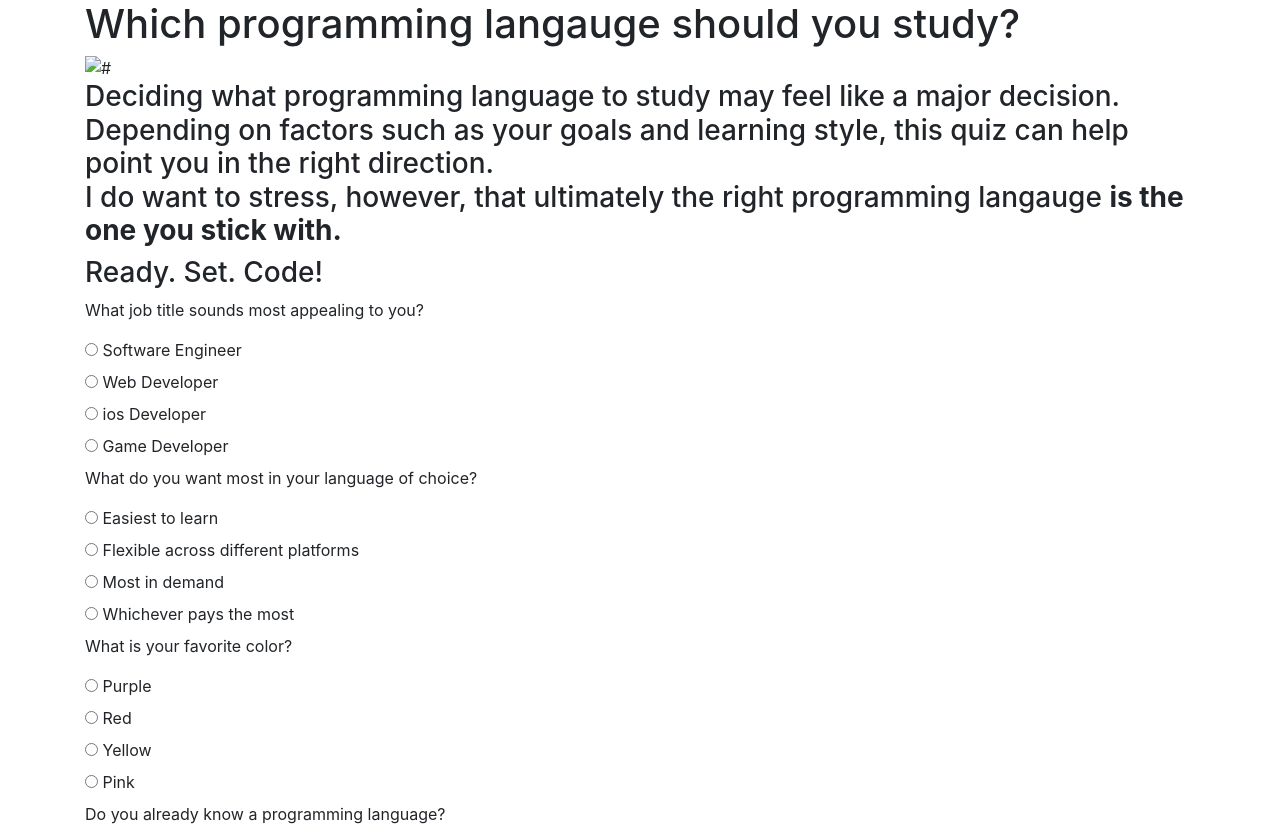
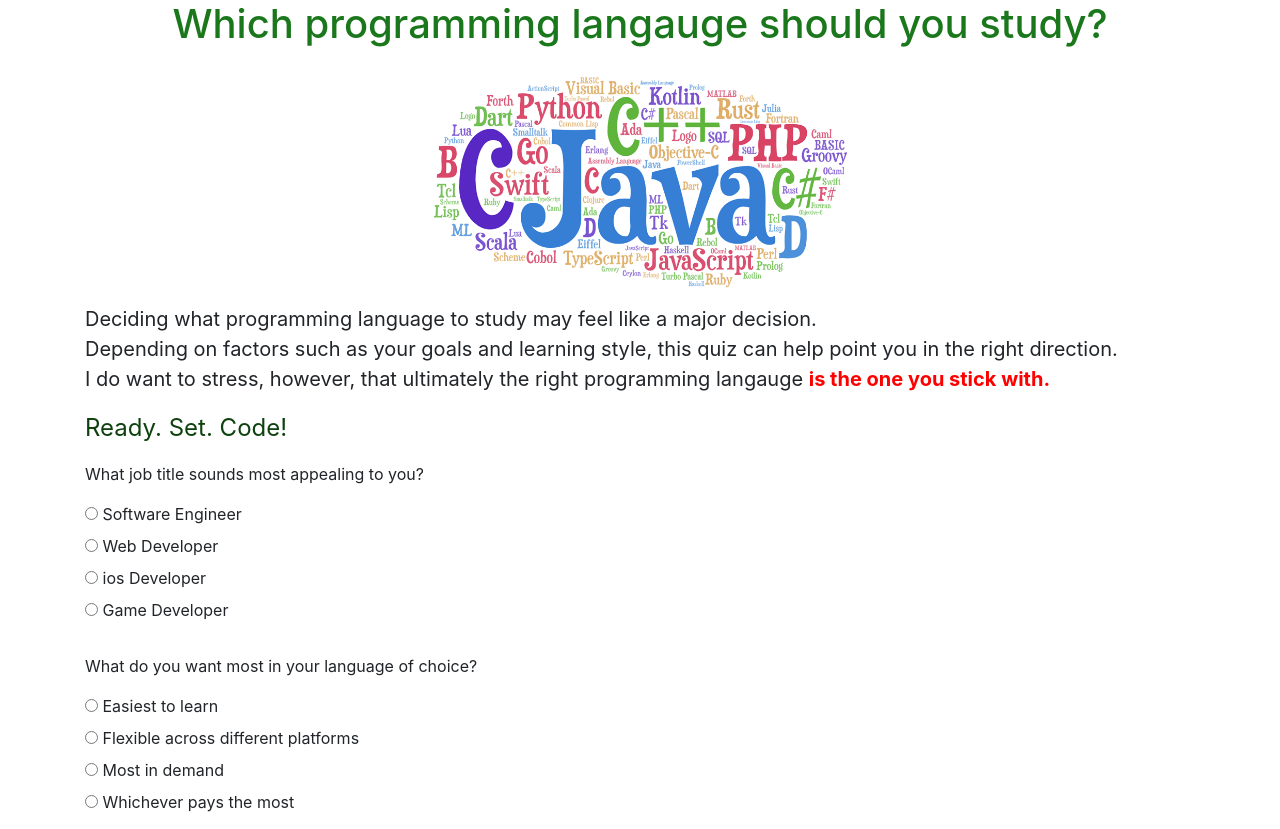
Before and after one commit to marnionrails/codereview2, a plain HTML site: page index.html in a window 1280 px wide. Shown: the top 829 px of the page. Drawn offline with Linux system fonts and the light colour scheme.

Commit message:
center into-image and header

```diff
--- a/css/styles.css
+++ b/css/styles.css
@@ -17,3 +17,27 @@
 #Swift {
   color: yellow;
 }
+
+#intro-image {
+  width: 40%;
+  display: block;
+  margin: auto;
+}
+
+h1 {
+  color: rgb(27, 119, 27);
+  text-align: center;
+}
+
+span {
+  color: red;
+}
+
+.ready {
+  color: rgb(13, 65, 13);
+  font-size: 24px;
+}
+
+.intro {
+  font-size: 20px;
+}
--- a/index.html
+++ b/index.html
@@ -9,12 +9,12 @@
   <body>
     <div class="container">
       <h1>Which programming langauge should you study?</h1>
-      <img src="#" alt="#">
-      <h3>Deciding what programming language to study may feel like a major decision. <br>
+      <img src="img/intro-image.png" alt="Programming languages" id="intro-image">
+      <p class="intro">Deciding what programming language to study may feel like a major decision. <br>
           Depending on factors such as your goals and learning style, this quiz can help point you in the right direction. <br>
-          I do want to stress, however, that ultimately the right programming langauge <strong>is the one you stick with.</strong> <br>
-      </h3>
-      <h3>Ready. Set. Code!</h3>
+          I do want to stress, however, that ultimately the right programming langauge <span><strong>is the one you stick with.</strong></span> <br>
+      </p>
+      <p class="ready">Ready. Set. Code!</p>
       <form id="form-group">
         <div class="radio">
           <p>What job title sounds most appealing to you?</p>
@@ -41,6 +41,7 @@
             Game Developer
           </label>
         </div>
+        <br>
         <div class="radio">
           <p>What do you want most in your language of choice?</p>
           <label>
@@ -66,6 +67,7 @@
             Whichever pays the most
           </label>
         </div>
+        <br>
         <div class="radio">
           <p>What is your favorite color?</p>
           <label>
@@ -91,6 +93,7 @@
             Pink
           </label>
         </div>
+        <br>
         <div class="radio">
           <p>Do you already know a programming language?</p>
           <label>
@@ -116,6 +119,7 @@
             More than three
           </label>
         </div>
+        <br>
         <div class="radio">
           <p>Do you enjoy group work?</p>
           <label>
@@ -141,6 +145,7 @@
             I hate working in groups--people are so annoying!
           </label>
         </div>
+        <br>
         <div class="radio">
           <p>How are you with numbers?</p>
           <label>
@@ -166,6 +171,7 @@
             Good.
           </label>
         </div>
+        <br>
         <div class="radio">
           <p>Do you play video games?</p>
           <label>
@@ -191,6 +197,7 @@
             Not games, but I download many fun apps on my phone.
           </label>
         </div>
+        <br>
         <div class="radio">
           <p>How do you stay organized?</p>
           <label>
@@ -216,6 +223,7 @@
             Use my reminders app on my phone
           </label>
         </div>
+        <br>
         <div class="radio">
           <p>Do you enjoy work?</p>
           <label>
@@ -241,6 +249,7 @@
             Depends on my mood.
           </label>
         </div>
+        <br>
         <div class="radio">
           <p>What is your ideal work environment?</p>
           <label>
```
Also changed, not shown: img/intro-image.png (added).
